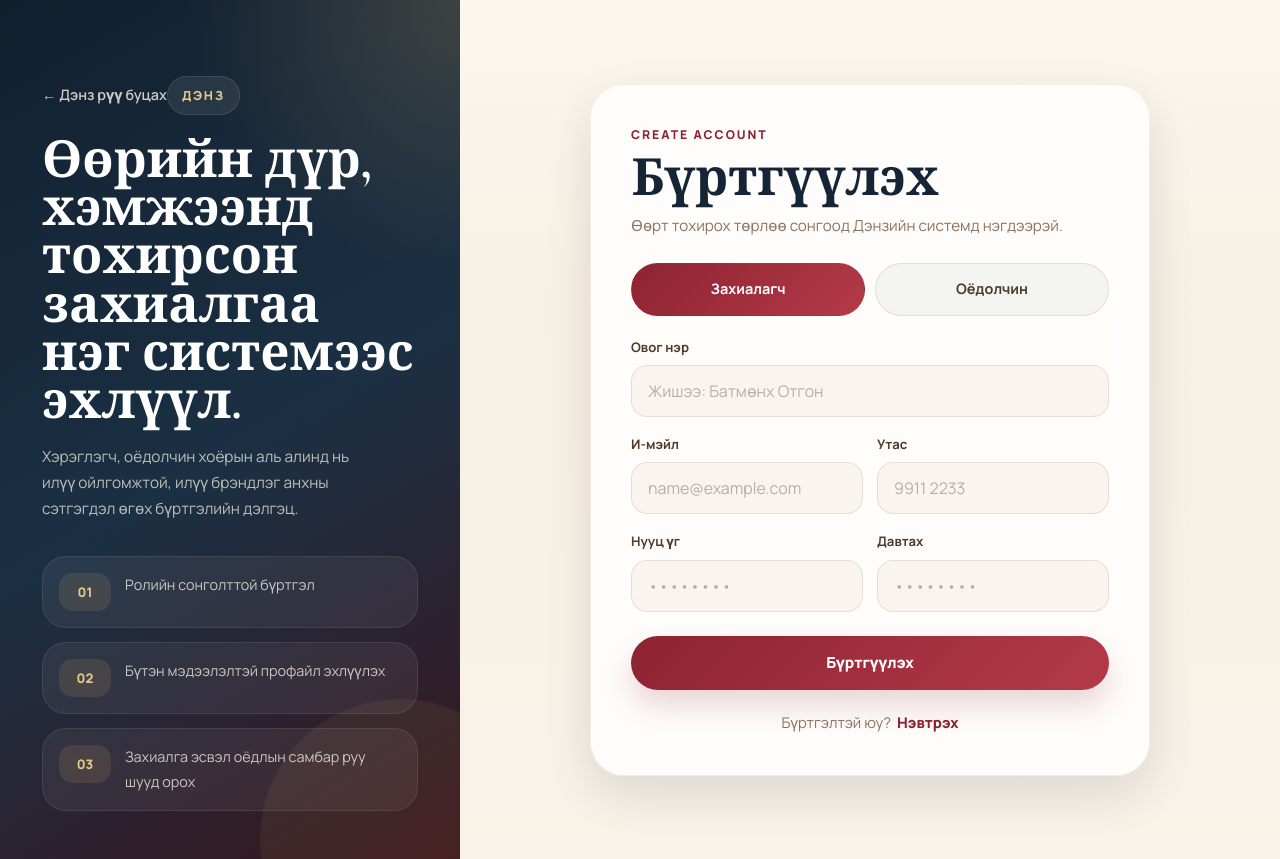
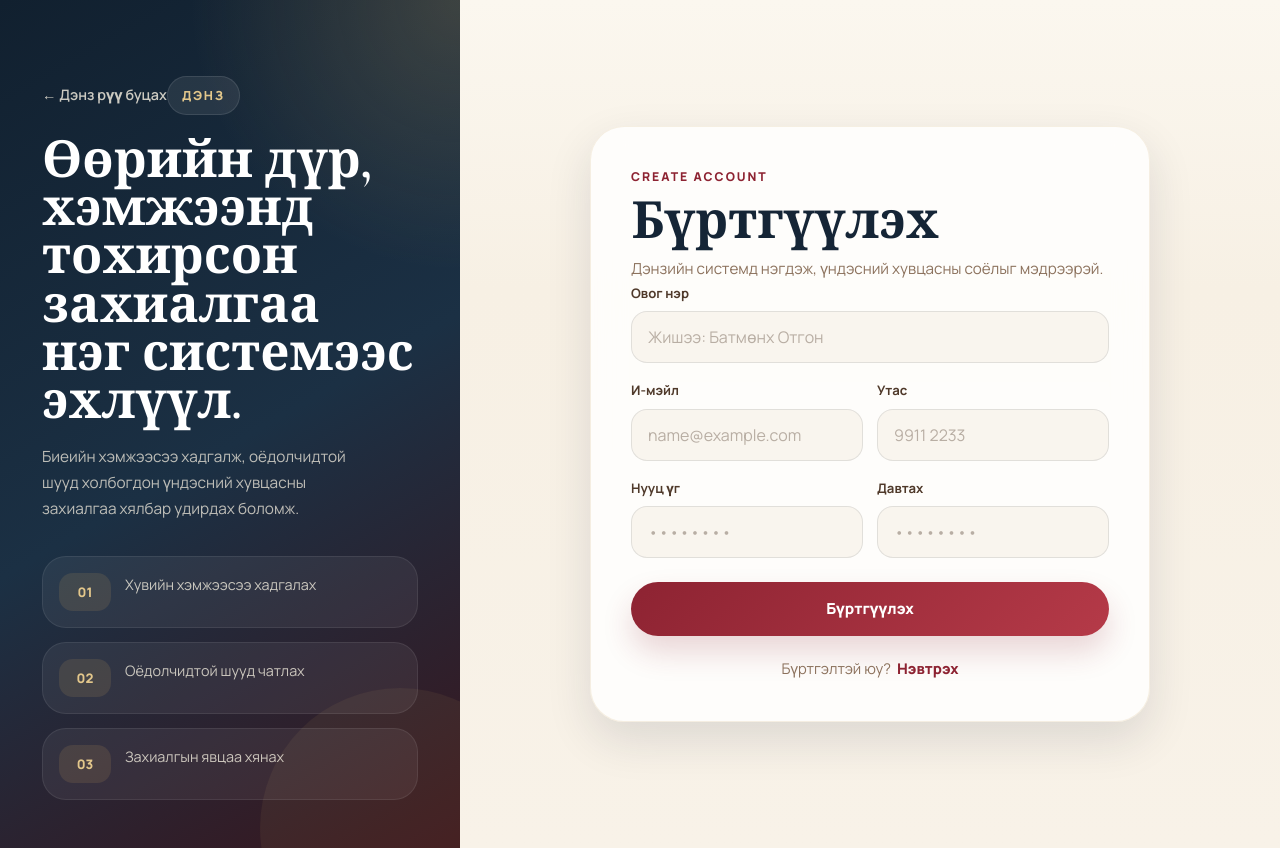
Before and after one commit to Sodkhuu1/Buriad-huvtsasnii-web, a React (Vite) app in the folder frontend/: page /signup in a window 1280 px wide. Built offline with nearby package versions, Linux system fonts and the light colour scheme; no server answers.

Commit message:
signup hesgiin UI zaslaa

```diff
--- a/frontend/src/pages/Signup.jsx
+++ b/frontend/src/pages/Signup.jsx
@@ -3,16 +3,10 @@ import { Link, useNavigate } from 'react-router-dom'
 import { useAuth } from '../context/AuthContext'
 import './auth.css'
 
-const roleOptions = [
-  { value: 'customer', label: 'Захиалагч' },
-  { value: 'tailor', label: 'Оёдолчин' },
-]
-
 export default function Signup() {
   const { register } = useAuth()
   const navigate = useNavigate()
 
-  const [role, setRole] = useState('customer')
   const [form, setForm] = useState({ full_name: '', email: '', phone: '', password: '', confirm: '' })
   const [loading, setLoading] = useState(false)
   const [error, setError] = useState('')
@@ -31,19 +25,15 @@ export default function Signup() {
     setError('')
 
     try {
-      const user = await register({
+      await register({
         full_name: form.full_name,
         email: form.email,
         phone: form.phone,
         password: form.password,
-        role,
+        role: 'customer',
       })
 
-      if (user.role === 'tailor') {
-        navigate('/tailor', { replace: true })
-      } else {
-        navigate('/', { replace: true })
-      }
+      navigate('/', { replace: true })
     } catch (err) {
       setError(err.message || 'Бүртгүүлэх үед алдаа гарлаа')
     } finally {
@@ -58,21 +48,21 @@ export default function Signup() {
         <span className="auth-brand__pill">Дэнз</span>
         <h1 className="auth-brand__title">Өөрийн дүр, хэмжээнд тохирсон захиалгаа нэг системээс эхлүүл.</h1>
         <p className="auth-brand__desc">
-          Хэрэглэгч, оёдолчин хоёрын аль алинд нь илүү ойлгомжтой, илүү брэндлэг анхны сэтгэгдэл өгөх бүртгэлийн дэлгэц.
+          Биеийн хэмжээсээ хадгалж, оёдолчидтой шууд холбогдон үндэсний хувцасны захиалгаа хялбар удирдах боломж.
         </p>
 
         <div className="auth-brand__list">
           <div className="auth-brand__item">
             <span>01</span>
-            <p>Ролийн сонголттой бүртгэл</p>
+            <p>Хувийн хэмжээсээ хадгалах</p>
           </div>
           <div className="auth-brand__item">
             <span>02</span>
-            <p>Бүтэн мэдээлэлтэй профайл эхлүүлэх</p>
+            <p>Оёдолчидтой шууд чатлах</p>
           </div>
           <div className="auth-brand__item">
             <span>03</span>
-            <p>Захиалга эсвэл оёдлын самбар руу шууд орох</p>
+            <p>Захиалгын явцаа хянах</p>
           </div>
         </div>
       </aside>
@@ -81,20 +71,7 @@ export default function Signup() {
         <div className="auth-card">
           <p className="auth-card__eyebrow">Create account</p>
           <h2 className="auth-card__heading">Бүртгүүлэх</h2>
-          <p className="auth-card__intro">Өөрт тохирох төрлөө сонгоод Дэнзийн системд нэгдээрэй.</p>
-
-          <div className="auth-role-tabs">
-            {roleOptions.map((option) => (
-              <button
-                key={option.value}
-                type="button"
-                className={`auth-role-tab${role === option.value ? ' active' : ''}`}
-                onClick={() => setRole(option.value)}
-              >
-                {option.label}
-              </button>
-            ))}
-          </div>
+          <p className="auth-card__intro">Дэнзийн системд нэгдэж, үндэсний хувцасны соёлыг мэдрээрэй.</p>
 
           <form onSubmit={submit}>
             <div className="auth-field">
```
Also changed, not shown: 1 other file (tests, documents, lock files or other folders).
